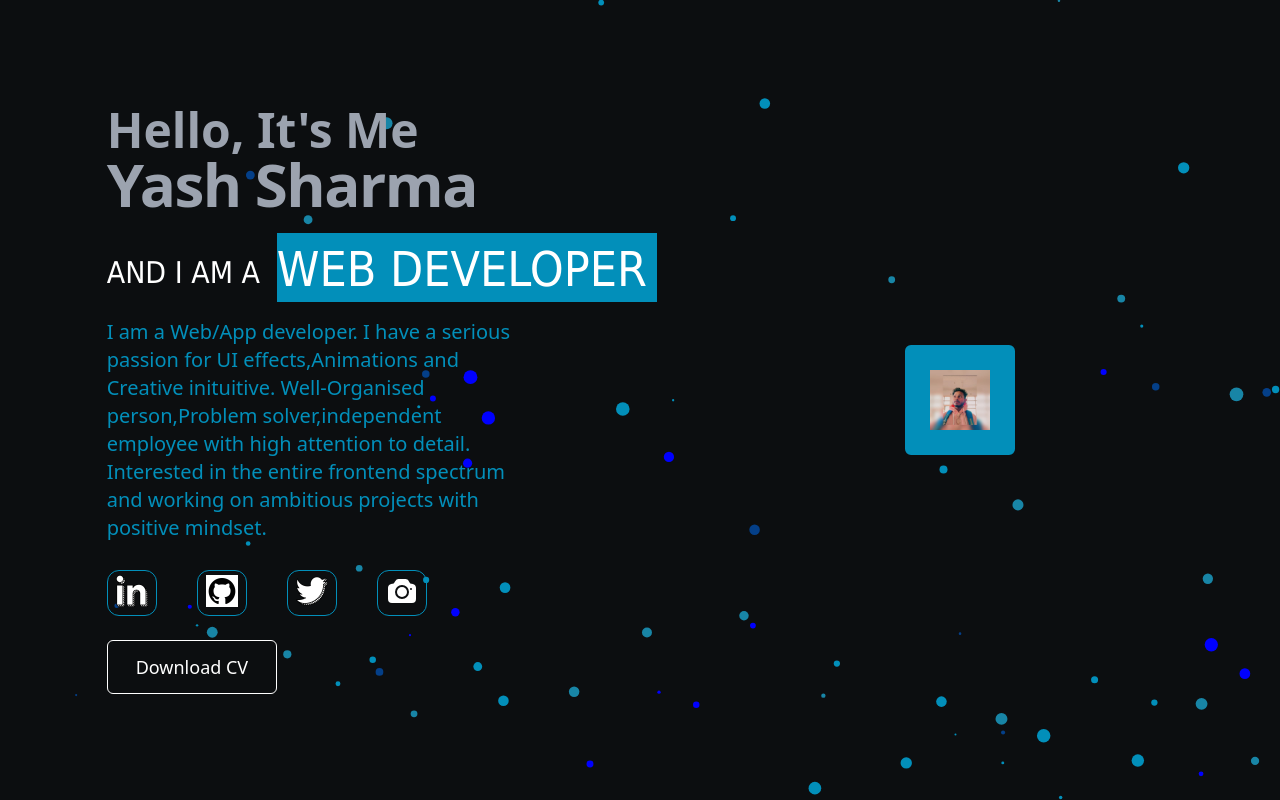
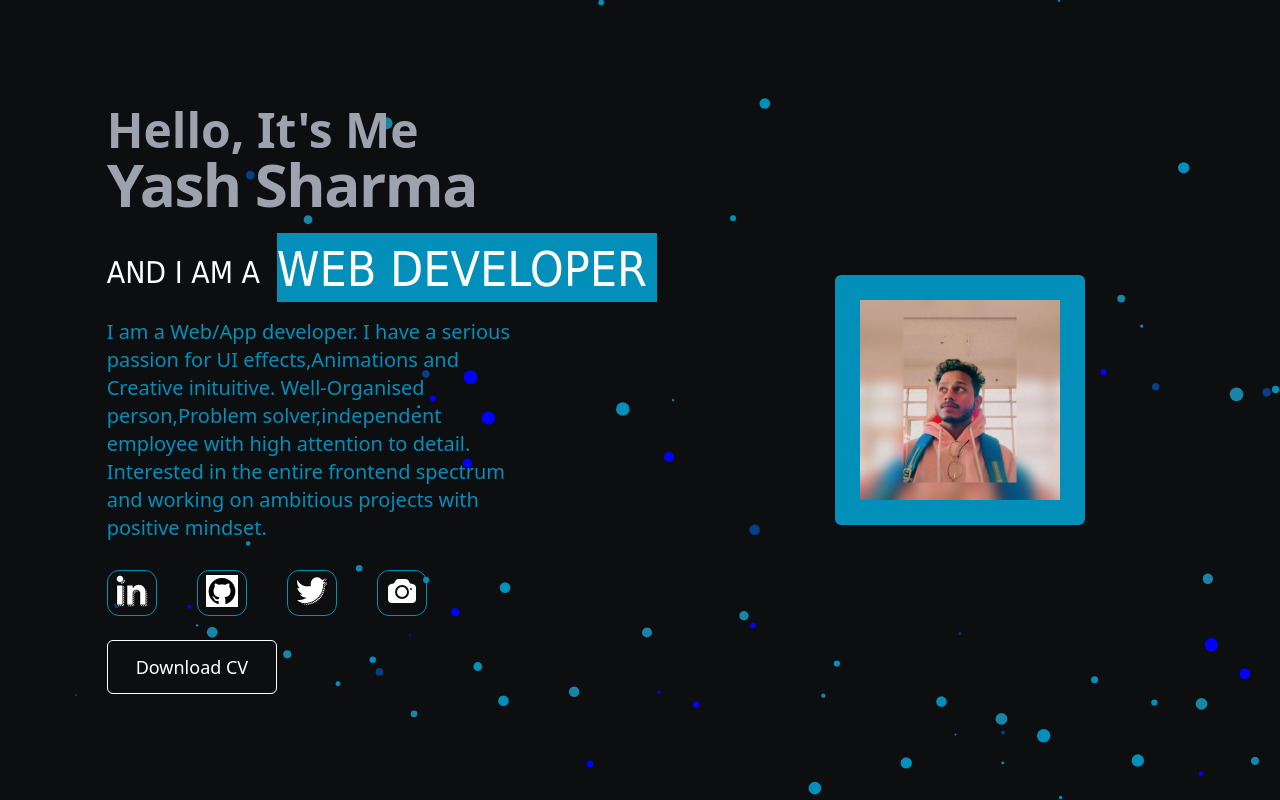
Before and after one commit to Yashsharma12345678/MyPortfolio, a Next.js app: page /About in a window 1280 px wide. Built offline with nearby package versions, Linux system fonts and the light colour scheme; a web font is replaced by a local one.

Commit message:
portfolio

```diff
--- a/pages/About.js
+++ b/pages/About.js
@@ -76,7 +76,7 @@ function About() {
       <div className="w-1/2 flex items-center justify-center">
         <div className="border-[5px] absolute border-[#028fba] p-5 bg-[#028fba] rounded-md">
         {/* <img className="h-60 w-60  " src="/profilepic.jpeg" alt="" /> */}
-        <Image src="/profilepic.jpeg" width={60} height={60} alt="profile" />
+        <Image src="/profilepic.jpeg" width={200} height={200} alt="profile" />
         </div>
       </div>
     </div>
```
